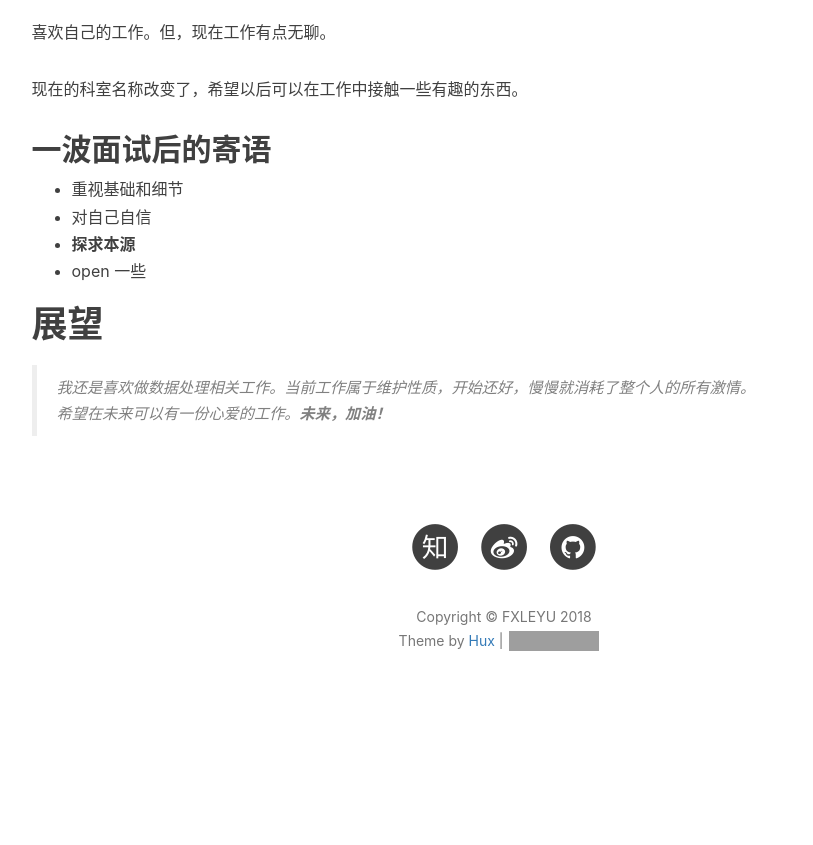
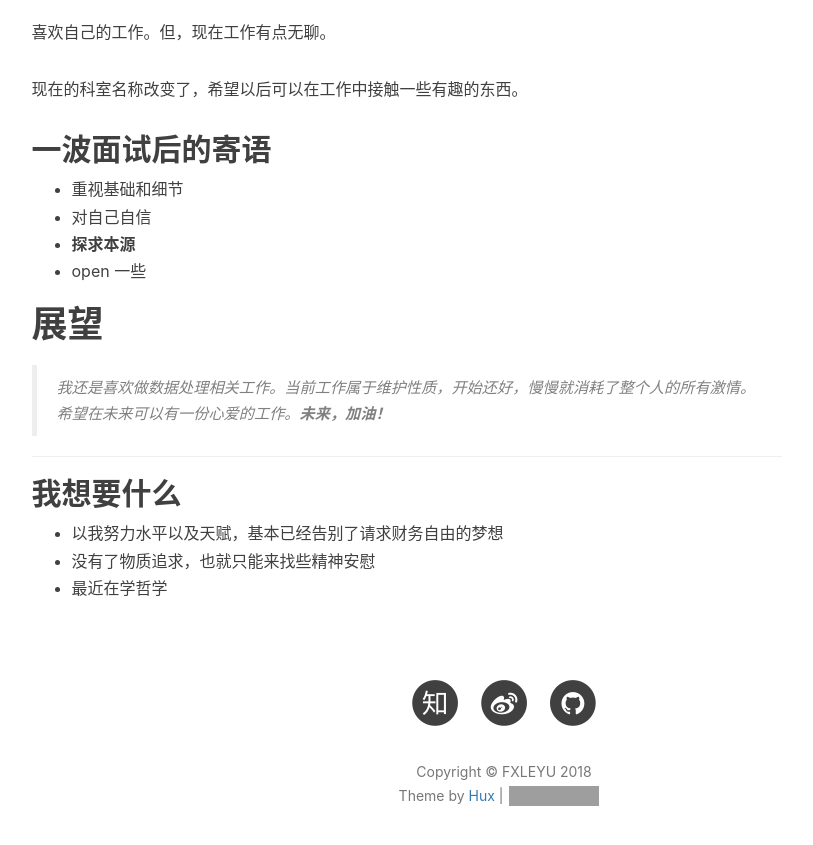
Before and after one commit to fxleyu/fxleyu.github.io, a Jekyll site: the page built from about.md, in a window 1280 px wide and 900 px high, scrolled down 3678 px. Shown: the top 845 px of the window, without its empty margins (136-949 px from the left). Built offline with Jekyll 4.4.1, drawn with Linux system fonts in a browser that asks for light colours; nearby versions of some CDN libraries; comment, search, counter and statistics services are not loaded; before the commit the page ends 4423 px from its top, so only the background shows below that; grey boxes are pictures that could not be loaded.

Commit message:
[UPDATE] 最近生活总结

```diff
--- a/about.md
+++ b/about.md
@@ -117,3 +117,10 @@ Android 手机平台应用维护。依照时间顺序依次处理过 Email（SMT
 
 # 展望
 > 我还是喜欢做数据处理相关工作。当前工作属于维护性质，开始还好，慢慢就消耗了整个人的所有激情。希望在未来可以有一份心爱的工作。**未来，加油！**
+
+-----------------
+
+## 我想要什么
+- 以我努力水平以及天赋，基本已经告别了请求财务自由的梦想
+- 没有了物质追求，也就只能来找些精神安慰
+- 最近在学哲学
```
